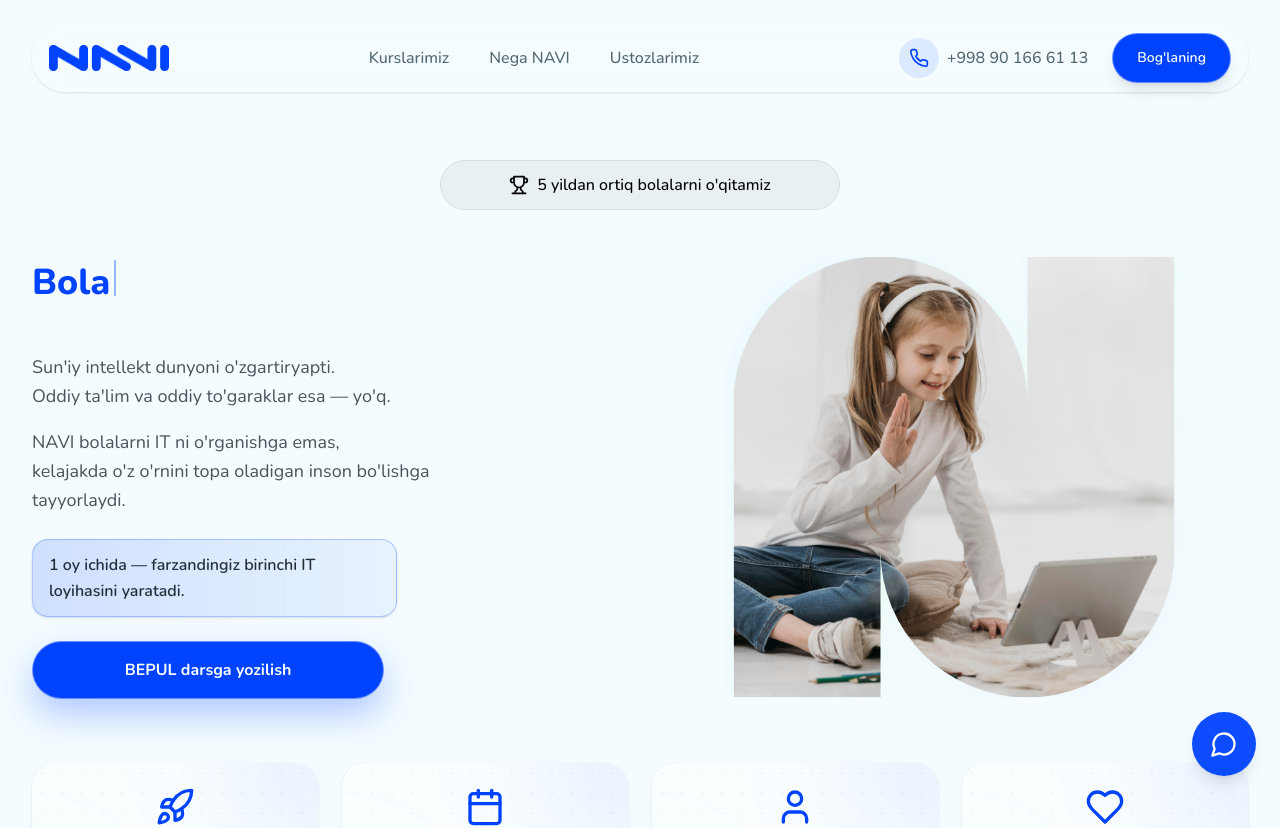
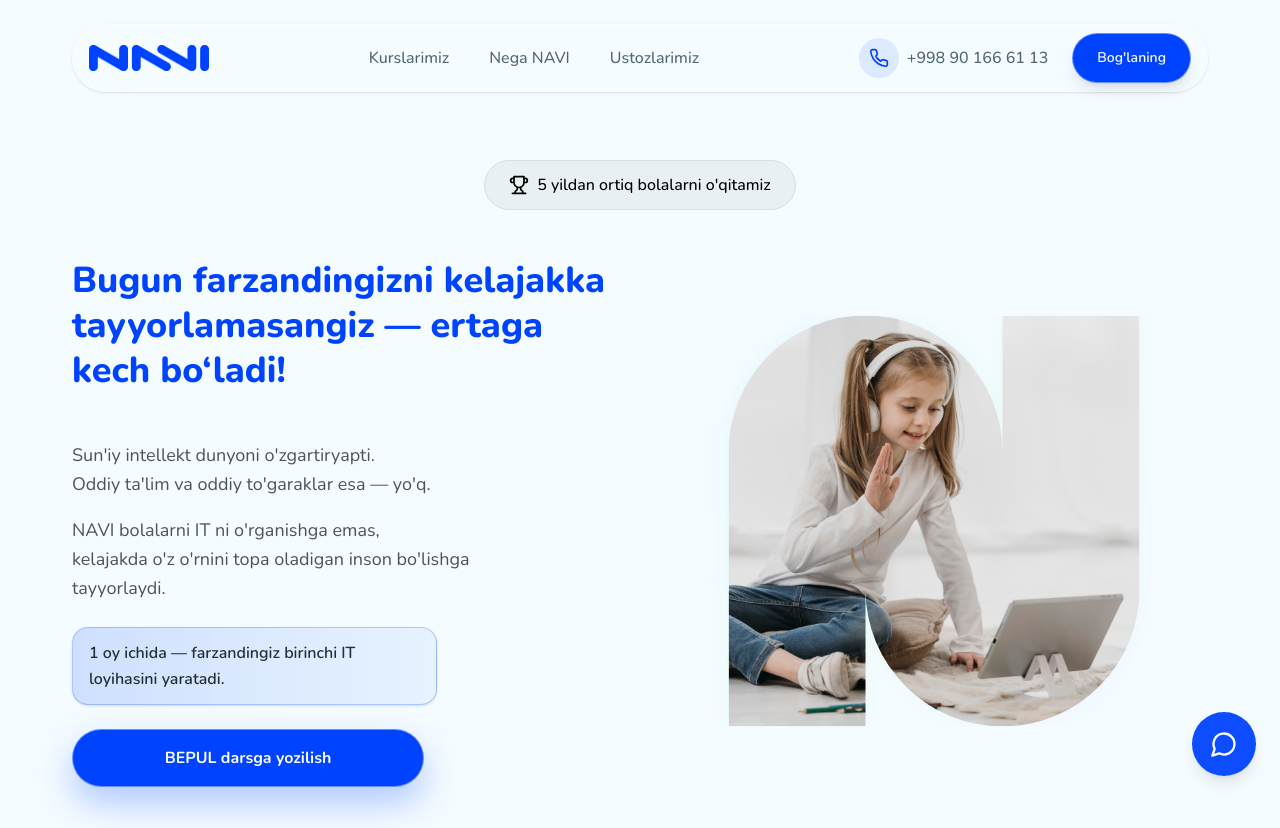
Before and after one commit to haqijonov/navi-it-school-landing-page, a Next.js app: page / in a window 1280 px wide. Shown: the top 828 px of the page. Built offline with nearby package versions, Linux system fonts and the light colour scheme.

Commit message:
container fixed

```diff
--- a/components/contact-section.tsx
+++ b/components/contact-section.tsx
@@ -63,9 +63,9 @@ export function ContactSection({ id }: ContactSectionProps) {
   };
 
   return (
-    <section id={id} className="py-20 md:py-28 bg-background">
+    <section id={id} className="w-full bg-background py-20 md:py-28">
       <Container>
-        <div className="grid gap-10 lg:grid-cols-[minmax(0,1.1fr)_minmax(0,1fr)] items-center">
+        <div className="grid items-center gap-10 lg:grid-cols-[minmax(0,1.1fr)_minmax(0,1fr)] [&>*]:min-w-0">
           {/* Left column: title, intro, form */}
           <div className="max-w-2xl w-full mx-auto">
             <Card className="bg-transparent shadow-none">
--- a/components/courses-section.tsx
+++ b/components/courses-section.tsx
@@ -168,7 +168,7 @@ export function CoursesSection() {
   return (
     <section
       ref={sectionRef}
-      className="relative bg-background py-16 md:py-24 lg:py-28"
+      className="relative w-full bg-background py-16 md:py-24 lg:py-28"
       aria-labelledby="courses-title"
     >
       <Container>
--- a/components/faq-section.tsx
+++ b/components/faq-section.tsx
@@ -55,7 +55,7 @@ export function FAQSection() {
   return (
     <section
       id="faq"
-      className="relative bg-secondary py-20 md:py-28 overflow-hidden"
+      className="relative w-full overflow-hidden bg-secondary py-20 md:py-28"
       aria-labelledby="faq-title"
     >
       <Container className="relative z-10">
--- a/components/footer.tsx
+++ b/components/footer.tsx
@@ -2,7 +2,7 @@ import { Container } from "@/components/ui/container";
 
 export function Footer() {
   return (
-    <footer className="bg-primary py-12">
+    <footer className="w-full bg-primary py-12">
       <Container>
         <div className="flex flex-col md:flex-row items-center justify-between gap-8">
           {/* Logo */}
--- a/components/header.tsx
+++ b/components/header.tsx
@@ -47,9 +47,7 @@ export function Header() {
         {/* Container */}
         <Container className="relative z-10">
           <div
-            className={`flex items-center justify-between rounded-full border border-white/40 bg-background/70 px-4 py-2 shadow-sm backdrop-blur-xl transition-all duration-500 dark:border-white/10 ${
-              isScrolled ? "max-w-7xl mx-auto" : ""
-            }`}
+            className="flex w-full max-w-full items-center justify-between rounded-full border border-white/40 bg-background/70 px-4 py-2 shadow-sm backdrop-blur-xl transition-all duration-500 dark:border-white/10"
           >
             {/* Logo */}
             <a
--- a/components/hero-section.tsx
+++ b/components/hero-section.tsx
@@ -48,12 +48,12 @@ export function HeroSection() {
 
   return (
     <section
-      className="relative bg-background py-16 md:py-24 lg:py-28"
+      className="relative w-full bg-background py-16 md:py-24 lg:py-28"
       aria-labelledby="hero-title"
     >
       <Container>
         {/* Hero two-column layout */}
-        <div className="w-100 text-center justify-center mt-12 flex mx-auto mb-12 items-center gap-2 rounded-full bg-muted border border-border px-6 py-3">
+        <div className="mt-12 mb-12 mx-auto flex w-full max-w-full flex-wrap items-center justify-center gap-2 rounded-full border border-border bg-muted px-6 py-3 text-center sm:w-fit">
           <Trophy className="h-5 w-5 text-black" />
           <span className="text-sm md:text-base font-medium text-black">
             5 yildan ortiq bolalarni o&apos;qitamiz
@@ -63,7 +63,12 @@ export function HeroSection() {
           {/* Left: Title + subtitle + key result + CTA */}
           <div className="order-2 lg:order-1 flex flex-col items-center lg:items-start text-center lg:text-left gap-5 md:gap-6">
             <div className="w-full" id="hero-title">
-              <HeroTitle className="mb-0 text-center lg:text-left" />
+              {/* <HeroTitle className="mb-0 text-center lg:text-left" /> */}
+              <h1 className="text-4xl md:text-6xl lg:text-4xl font-extrabold text-primary mb-6  leading-tight">
+                {" "}
+                Bugun farzandingizni kelajakka tayyorlamasangiz — ertaga kech
+                bo‘ladi!
+              </h1>
             </div>
 
             <p className="max-w-[38ch] text-sm md:text-base lg:text-lg text-foreground/75 leading-relaxed mx-auto lg:mx-0">
--- a/components/outcome-section.tsx
+++ b/components/outcome-section.tsx
@@ -52,7 +52,7 @@ export function OutcomeSection() {
   return (
     <section
       id="outcome"
-      className="relative py-16 md:py-24 lg:py-28"
+      className="relative w-full py-16 md:py-24 lg:py-28"
       aria-labelledby="outcome-title"
     >
       <Container>
--- a/components/parent-concerns-section.tsx
+++ b/components/parent-concerns-section.tsx
@@ -39,7 +39,7 @@ export function ParentConcernsSection() {
   return (
     <section
       id="parent-concerns"
-      className="relative py-14 md:py-20 lg:py-24"
+      className="relative w-full py-14 md:py-20 lg:py-24"
       aria-labelledby="parent-concerns-title"
     >
       <Container>
--- a/components/ui/container.tsx
+++ b/components/ui/container.tsx
@@ -1,15 +1,18 @@
 import type React from "react";
 import { cn } from "@/lib/utils";
+
+type ContainerProps = React.HTMLAttributes<HTMLDivElement>;
 
 export function Container({
   children,
   className,
-}: {
-  children: React.ReactNode;
-  className?: string;
-}) {
+  ...props
+}: ContainerProps) {
   return (
-    <div className={cn("container mx-auto px-4 md:px-6 lg:px-8", className)}>
+    <div
+      className={cn("mx-auto w-full max-w-[1200px] px-4 md:px-6 lg:px-8", className)}
+      {...props}
+    >
       {children}
     </div>
   );
```
